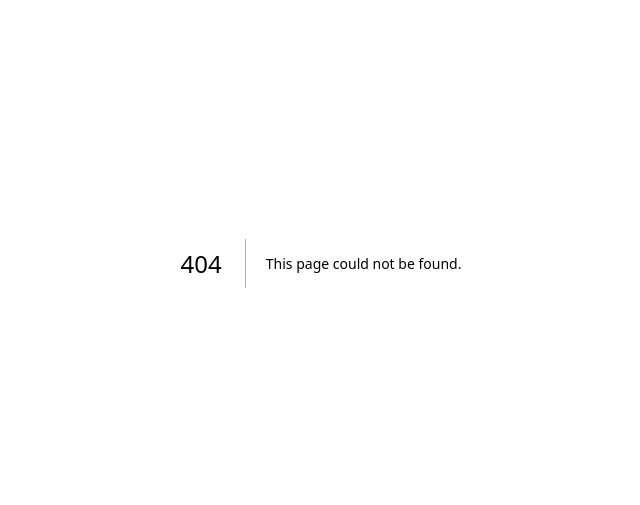
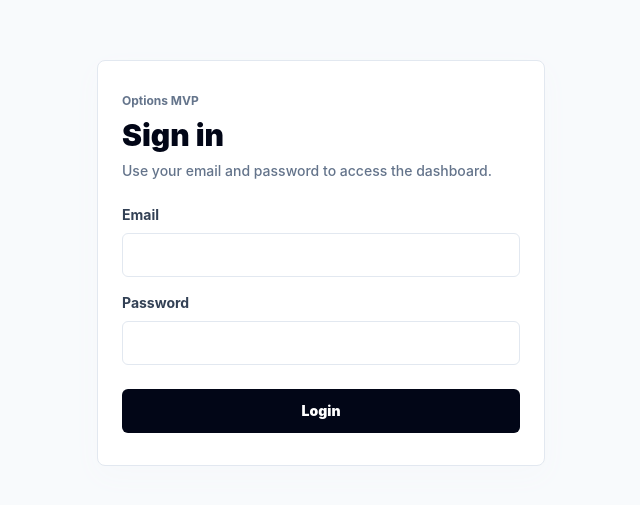
Before and after one commit to umadvisory/options-signal-app, a Next.js app in the folder frontend/: page /login in a window 1280 px wide. Before the commit this address had no page. Shown: the part 137-642 px from the top of the page, without its empty margins (319-959 px from the left). Built offline with nearby package versions, Linux system fonts and the light colour scheme; no server answers.

Commit message:
Add minimal Supabase auth gating

```diff
--- a/frontend/package.json
+++ b/frontend/package.json
@@ -9,6 +9,7 @@
     "lint": "next lint"
   },
   "dependencies": {
+    "@supabase/supabase-js": "^2.104.1",
     "next": "^16.2.4",
     "react": "^19.2.5",
     "react-dom": "^19.2.5"
--- /dev/null
+++ b/frontend/src/app/login/page.tsx
@@ -0,0 +1,113 @@
+"use client";
+
+import { FormEvent, useEffect, useState } from "react";
+import { useRouter } from "next/navigation";
+import { supabase } from "@/lib/supabaseClient";
+
+export default function LoginPage() {
+  const router = useRouter();
+  const [email, setEmail] = useState("");
+  const [password, setPassword] = useState("");
+  const [error, setError] = useState<string | null>(null);
+  const [submitting, setSubmitting] = useState(false);
+  const [checkingSession, setCheckingSession] = useState(true);
+
+  useEffect(() => {
+    let mounted = true;
+
+    async function checkSession() {
+      const { data } = await supabase.auth.getSession();
+      if (!mounted) return;
+
+      if (data.session) {
+        console.log("Logged in user:", data.session.user?.email);
+        router.replace("/");
+        return;
+      }
+
+      setCheckingSession(false);
+    }
+
+    void checkSession();
+
+    return () => {
+      mounted = false;
+    };
+  }, [router]);
+
+  async function handleSubmit(event: FormEvent<HTMLFormElement>) {
+    event.preventDefault();
+    setSubmitting(true);
+    setError(null);
+
+    const { error: signInError, data } = await supabase.auth.signInWithPassword({
+      email,
+      password
+    });
+
+    if (signInError) {
+      setError(signInError.message);
+      setSubmitting(false);
+      return;
+    }
+
+    console.log("Logged in user:", data.user?.email);
+    router.replace("/");
+  }
+
+  if (checkingSession) {
+    return (
+      <main className="flex min-h-screen items-center justify-center bg-slate-50 px-4">
+        <div className="w-full max-w-md rounded-lg border border-slate-200 bg-white px-6 py-8 shadow-soft">
+          <p className="text-sm font-semibold text-slate-500">Checking session...</p>
+        </div>
+      </main>
+    );
+  }
+
+  return (
+    <main className="flex min-h-screen items-center justify-center bg-slate-50 px-4">
+      <form onSubmit={handleSubmit} className="w-full max-w-md rounded-lg border border-slate-200 bg-white px-6 py-8 shadow-soft">
+        <p className="text-xs font-bold text-slate-500">Options MVP</p>
+        <h1 className="mt-2 text-3xl font-black text-slate-950">Sign in</h1>
+        <p className="mt-2 text-sm font-medium text-slate-500">Use your email and password to access the dashboard.</p>
+
+        <div className="mt-6 space-y-4">
+          <label className="block">
+            <span className="mb-2 block text-sm font-bold text-slate-700">Email</span>
+            <input
+              type="email"
+              value={email}
+              onChange={(event) => setEmail(event.target.value)}
+              className="h-11 w-full rounded-md border border-slate-200 px-3 text-sm font-medium text-slate-900 outline-none transition focus:border-blue-400"
+              autoComplete="email"
+              required
+            />
+          </label>
+
+          <label className="block">
+            <span className="mb-2 block text-sm font-bold text-slate-700">Password</span>
+            <input
+              type="password"
+              value={password}
+              onChange={(event) => setPassword(event.target.value)}
+              className="h-11 w-full rounded-md border border-slate-200 px-3 text-sm font-medium text-slate-900 outline-none transition focus:border-blue-400"
+              autoComplete="current-password"
+              required
+            />
+          </label>
+        </div>
+
+        {error ? <p className="mt-4 text-sm font-semibold text-red-600">{error}</p> : null}
+
+        <button
+          type="submit"
+          disabled={submitting}
+          className="mt-6 inline-flex h-11 w-full items-center justify-center rounded-md bg-slate-950 px-4 text-sm font-black text-white transition hover:bg-slate-800 disabled:cursor-not-allowed disabled:bg-slate-400"
+        >
+          {submitting ? "Signing in..." : "Login"}
+        </button>
+      </form>
+    </main>
+  );
+}
--- a/frontend/src/components/dashboard/Dashboard.tsx
+++ b/frontend/src/components/dashboard/Dashboard.tsx
@@ -20,7 +20,9 @@ export function Dashboard({
   onToggleReview,
   onToggleWatchlist,
   onSelectTrade,
-  onRefresh
+  onRefresh,
+  userEmail,
+  onLogout
 }: {
   data: DashboardData;
   heroTrade?: TopTrade | null;
@@ -34,6 +36,8 @@ export function Dashboard({
   onToggleWatchlist?: (trade: TopTrade) => void;
   onSelectTrade?: (trade: TopTrade) => void;
   onRefresh?: () => void;
+  userEmail?: string | null;
+  onLogout?: () => void;
 }) {
   const enterCount = data.trades.filter((trade) => getDecisionState(trade).action === "ENTER").length;
   const watchCount = data.trades.filter((trade) => getDecisionState(trade).action === "WATCH").length;
@@ -52,6 +56,7 @@ export function Dashboard({
             </p>
           </div>
           <div className="flex flex-wrap items-center gap-2 lg:justify-end">
+            {userEmail ? <TopChip label="User" value={userEmail} tone="slate" /> : null}
             <TopChip label="Priority" value={String(enterCount)} tone="green" />
             <TopChip label="Watch" value={String(watchCount)} tone="amber" />
             <TopChip label="Updated" value={formatGeneratedAt(data.generatedAt)} tone="slate" />
@@ -62,6 +67,15 @@ export function Dashboard({
                 className="inline-flex h-9 items-center justify-center rounded-md border border-slate-200 bg-slate-50 px-4 text-xs font-black text-ink transition hover:border-blue-300 hover:bg-white hover:text-blue-700"
               >
                 Refresh
+              </button>
+            ) : null}
+            {onLogout ? (
+              <button
+                type="button"
+                onClick={onLogout}
+                className="inline-flex h-9 items-center justify-center rounded-md border border-slate-200 bg-white px-4 text-xs font-black text-slate-700 transition hover:border-red-300 hover:text-red-700"
+              >
+                Logout
               </button>
             ) : null}
           </div>
--- a/frontend/src/components/dashboard/DashboardClient.tsx
+++ b/frontend/src/components/dashboard/DashboardClient.tsx
@@ -1,11 +1,13 @@
 "use client";
 
 import { useEffect, useMemo, useState } from "react";
+import { useRouter } from "next/navigation";
 import { Dashboard } from "@/components/dashboard/Dashboard";
 import { DashboardEmptyState, DashboardErrorState, DashboardLoadingState } from "@/components/dashboard/DashboardStates";
 import { TradeDetailDrawer } from "@/components/dashboard/TradeDetailDrawer";
 import { applyTradeFilters, type TradeFiltersState } from "@/components/dashboard/TradeFilters";
 import { fetchDashboardData } from "@/lib/api/options-client";
+import { supabase } from "@/lib/supabaseClient";
 import { getDecisionState } from "@/lib/trade-decision";
 import type { DashboardData, SectorOutlook, TopTrade, WatchlistItem } from "@/types/dashboard";
 
@@ -16,6 +18,7 @@ type LoadState =
   | { status: "error"; data: null; error: string };
 
 export function DashboardClient() {
+  const router = useRouter();
   const [state, setState] = useState<LoadState>({ status: "loading", data: null, error: null });
   const [selectedTrade, setSelectedTrade] = useState<TopTrade | null>(null);
   const [filters, setFilters] = useState<TradeFiltersState>({
@@ -26,6 +29,9 @@ export function DashboardClient() {
   });
   const [showReview, setShowReview] = useState(false);
   const [watchlist, setWatchlist] = useState<WatchlistItem[]>([]);
+  const [authChecked, setAuthChecked] = useState(false);
+  const [isAuthenticated, setIsAuthenticated] = useState(false);
+  const [userEmail, setUserEmail] = useState<string | null>(null);
 
   useEffect(() => {
     try {
@@ -45,6 +51,51 @@ export function DashboardClient() {
       // no-op
     }
   }, [watchlist]);
+
+  useEffect(() => {
+    let mounted = true;
+
+    async function checkSession() {
+      const { data } = await supabase.auth.getSession();
+      if (!mounted) return;
+
+      if (!data.session) {
+        setIsAuthenticated(false);
+        setAuthChecked(true);
+        router.replace("/login");
+        return;
+      }
+
+      setUserEmail(data.session.user?.email ?? null);
+      console.log("Logged in user:", data.session.user?.email);
+      setIsAuthenticated(true);
+      setAuthChecked(true);
+    }
+
+    void checkSession();
+
+    const {
+      data: { subscription }
+    } = supabase.auth.onAuthStateChange((_event, session) => {
+      if (!session) {
+        setUserEmail(null);
+        setIsAuthenticated(false);
+        setAuthChecked(true);
+        router.replace("/login");
+        return;
+      }
+
+      setUserEmail(session.user?.email ?? null);
+      console.log("Logged in user:", session.user?.email);
+      setIsAuthenticated(true);
+      setAuthChecked(true);
+    });
+
+    return () => {
+      mounted = false;
+      subscription.unsubscribe();
+    };
+  }, [router]);
 
   async function loadDashboard(signal?: AbortSignal) {
     setState({ status: "loading", data: null, error: null });
@@ -70,11 +121,22 @@ export function DashboardClient() {
   }
 
   useEffect(() => {
+    if (!authChecked || !isAuthenticated) return;
+
     const controller = new AbortController();
     void loadDashboard(controller.signal);
 
     return () => controller.abort();
-  }, []);
+  }, [authChecked, isAuthenticated]);
+
+  async function handleLogout() {
+    await supabase.auth.signOut();
+    router.replace("/login");
+  }
+
+  if (!authChecked || !isAuthenticated) {
+    return <DashboardLoadingState />;
+  }
 
   if (state.status === "loading") {
     return <DashboardLoadingState />;
@@ -101,6 +163,8 @@ export function DashboardClient() {
         onSelectTrade={setSelectedTrade}
         onCloseTrade={() => setSelectedTrade(null)}
         onRefresh={() => void loadDashboard()}
+        userEmail={userEmail}
+        onLogout={() => void handleLogout()}
     />
   );
 }
@@ -116,7 +180,9 @@ function DashboardWithState({
   onToggleWatchlist,
   onSelectTrade,
   onCloseTrade,
-  onRefresh
+  onRefresh,
+  userEmail,
+  onLogout
 }: {
   data: DashboardData;
   filters: TradeFiltersState;
@@ -129,6 +195,8 @@ function DashboardWithState({
   onSelectTrade: (trade: TopTrade) => void;
   onCloseTrade: () => void;
   onRefresh: () => void;
+  userEmail: string | null;
+  onLogout: () => void;
 }) {
   const heroTrade = useMemo(
     () =>
@@ -161,6 +229,8 @@ function DashboardWithState({
         onToggleWatchlist={onToggleWatchlist}
         onSelectTrade={onSelectTrade}
         onRefresh={onRefresh}
+        userEmail={userEmail}
+        onLogout={onLogout}
       />
       <TradeDetailDrawer
         trade={selectedTrade}
--- /dev/null
+++ b/frontend/src/lib/supabaseClient.ts
@@ -0,0 +1,8 @@
+"use client";
+
+import { createClient } from "@supabase/supabase-js";
+
+export const supabase = createClient(
+  process.env.NEXT_PUBLIC_SUPABASE_URL!,
+  process.env.NEXT_PUBLIC_SUPABASE_ANON_KEY!
+);
```
Also changed, not shown: 2 other files (tests, documents, lock files or other folders).
